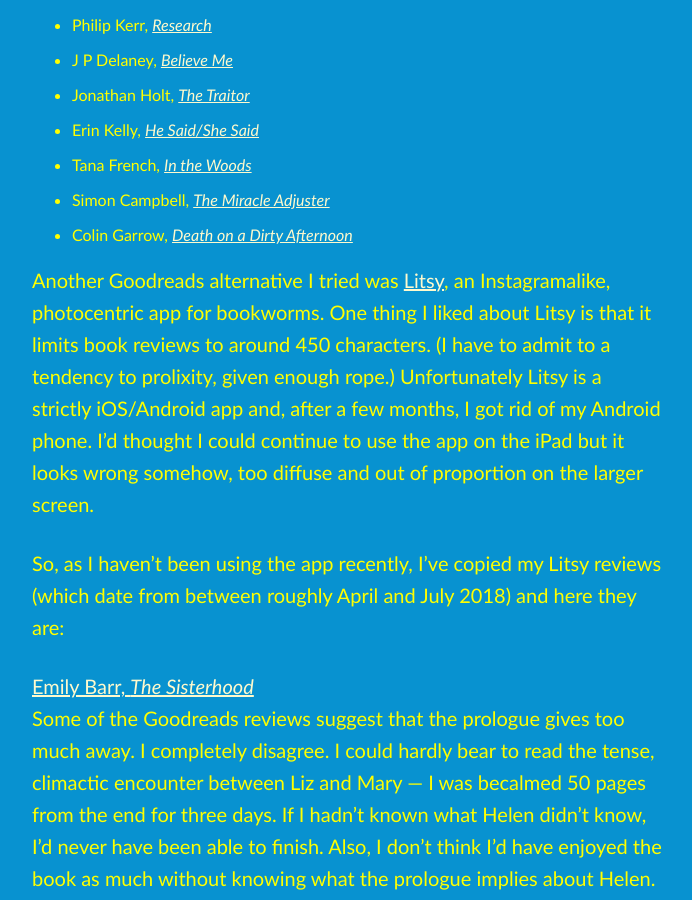
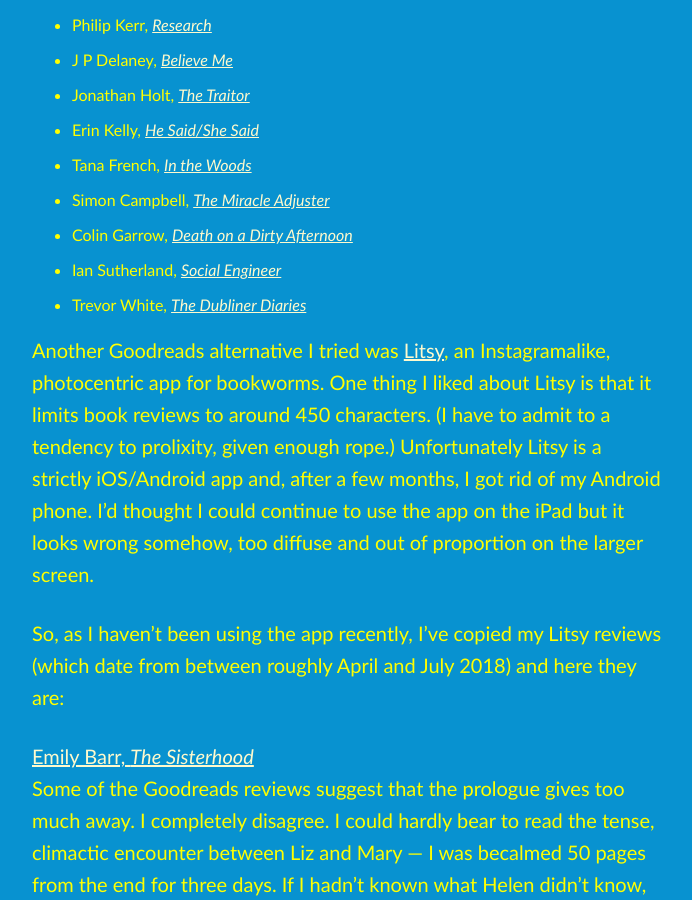
Before and after one commit to artkavanagh/github.io, a Jekyll site: the page book-reviews.html, which Jekyll copies as it is, in a window 1280 px wide and 900 px high, scrolled down 1375 px. Shown: the whole window, without its empty margins (292-984 px from the left). Built offline with Jekyll 4.4.1, drawn with Linux system fonts in a browser that asks for light colours.

Commit message:
Update book-reviews.html

```diff
--- a/book-reviews.html
+++ b/book-reviews.html
@@ -39,6 +39,8 @@
 <li>Tana French, <a href="https://www.artkavanagh.ie/tana-french-in-the-woods-review.html"><cite>In the Woods</cite></a></li>
 <li>Simon Campbell, <a href="https://www.artkavanagh.ie/simon-campbell-miracle-adjuster-review.html"><cite>The Miracle Adjuster</cite></a></li>
 <li>Colin Garrow, <a href="https://www.artkavanagh.ie/colin-garrow-death-afternoon-review.html"><cite>Death on a Dirty Afternoon</cite></a></li>
+<li>Ian Sutherland, <a href="https://www.artkavanagh.ie/social-engineer.html"><cite>Social Engineer</cite></a></li>
+<li>Trevor White, <a href="https://www.artkavanagh.ie/trevor-white-dubliner-diaries.html"><cite>The Dubliner Diaries</cite></a></li>
 </ul>
 <p>Another Goodreads alternative I tried was <a href="https://www.litsy.com">Litsy</a>, an Instagramalike, photocentric app for bookworms. One thing I liked about Litsy is that it limits book reviews to around 450 characters. (I have to admit to a tendency to prolixity, given enough rope.) Unfortunately Litsy is a strictly iOS/Android app and, after a few months, I got rid of my Android phone. I’d thought I could continue to use the app on the iPad but it looks wrong somehow, too diffuse and out of proportion on the larger screen.</p>
 
```
